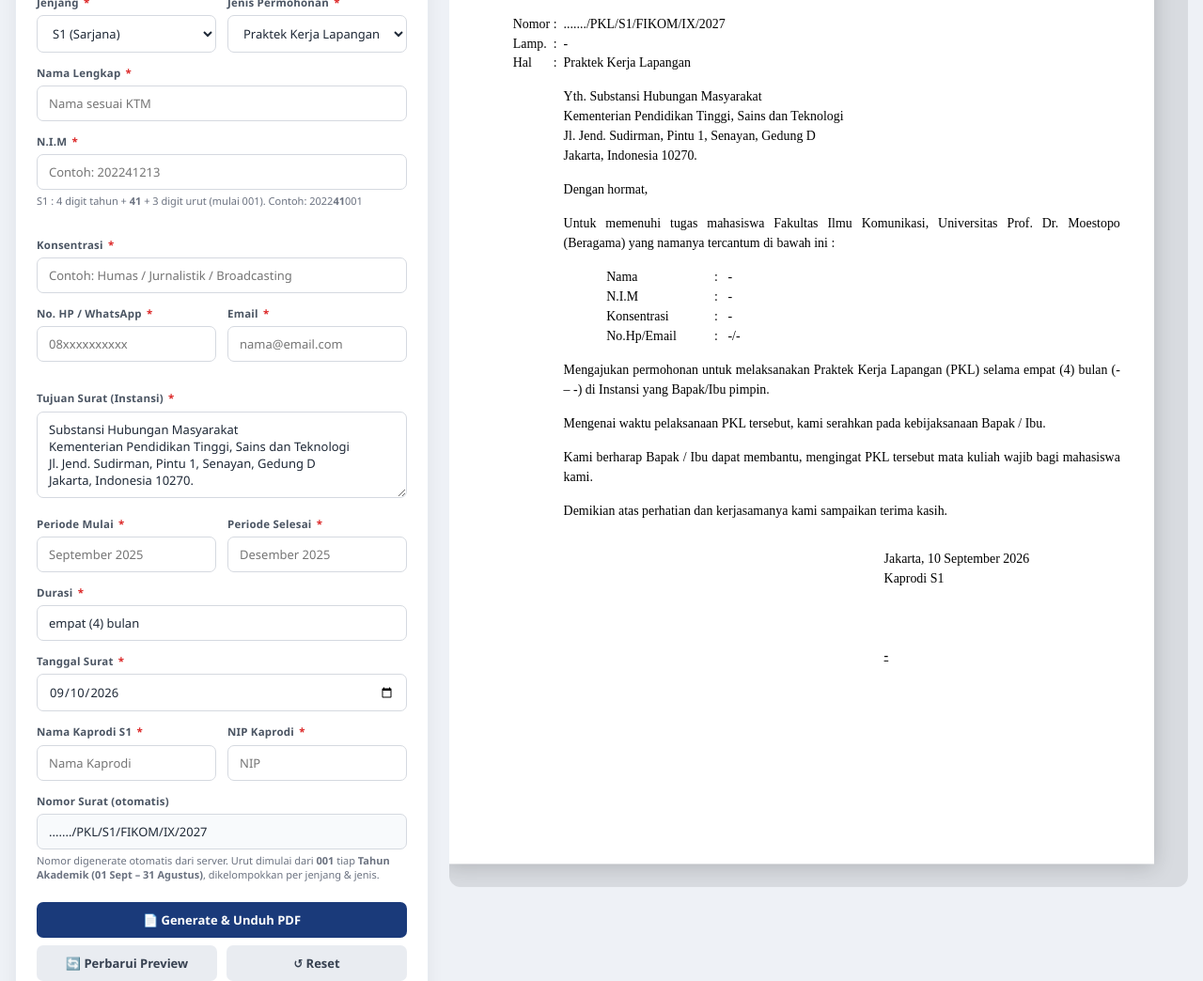
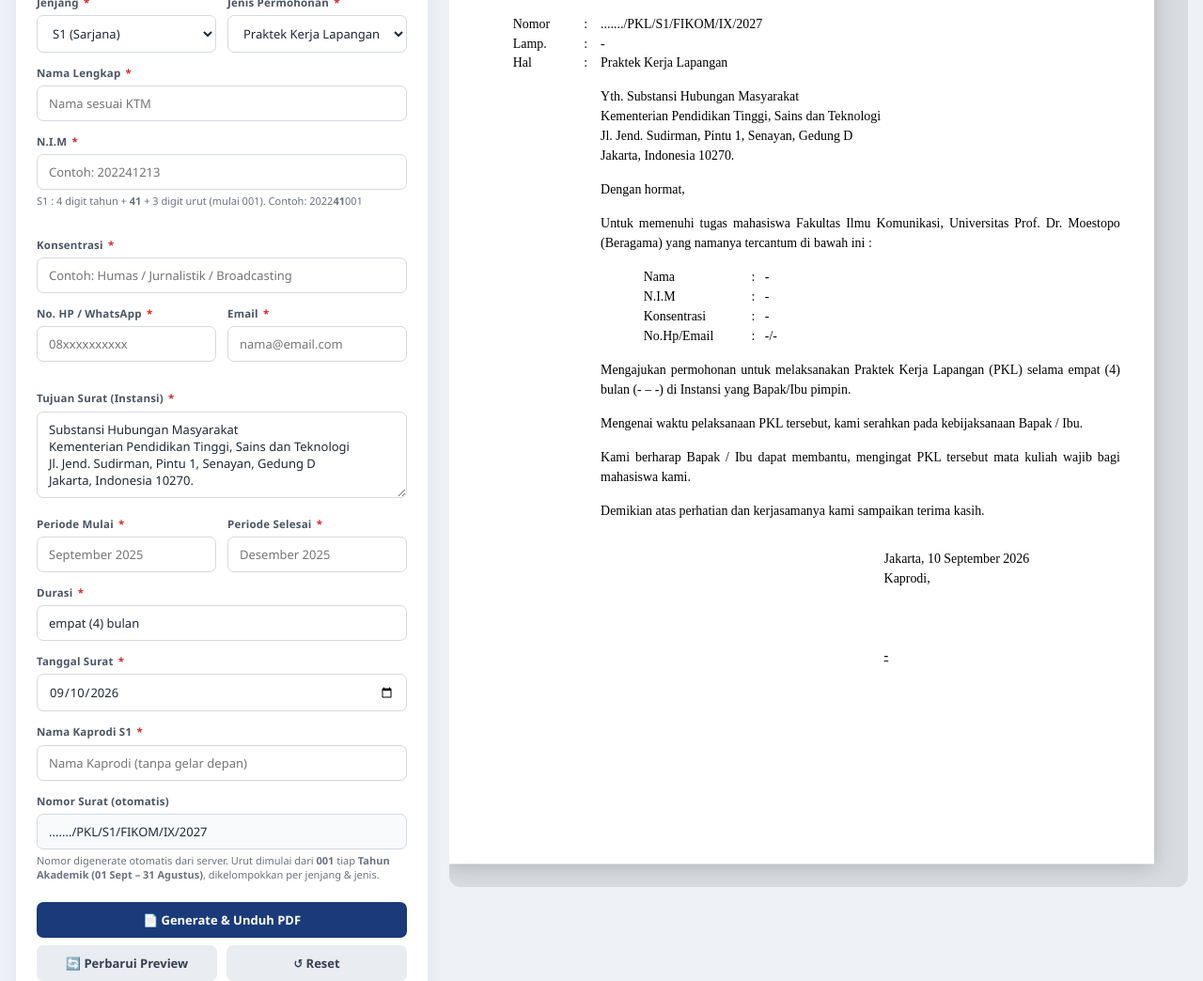
Before and after one commit to warso-id/form-surat-mahasiswa, a plain HTML site: page index.html in a window 1280 px wide. Shown: the part 296-1340 px from the top of the page at 94% size. Drawn offline with Linux system fonts and the light colour scheme.

Commit message:
Refactor A4 letter layout and comments in index.html
Updated comments and formatting for A4 letter layout in index.html. Adjusted margins, padding, and labels for clarity and consistency.

```diff
--- a/index.html
+++ b/index.html
@@ -196,16 +196,8 @@
     transition:transform .2s ease;
   }
 
-  /* ============================================================
-     A4 LETTER
-     Padding halaman:
-       top    = 0.5cm  (jarak atas ke kop)
-       right  = 1cm    (right indent body)
-       bottom = 2cm
-       left   = 2cm    (margin kertas kiri)
-     Body content (Yth, paragraf) tambah indent 1.5cm
-     → total left dari tepi kertas = 3.5cm
-  ============================================================ */
+  /* ================ A4 LETTER ================ */
+  /* Page: A4 210x297mm; margin: top 0.5cm, right 1cm, bottom 2cm, left 2cm */
   #letter{
     width:210mm;
     min-height:297mm;
@@ -219,53 +211,60 @@
     position:relative;
   }
 
-  /* ---- Kop surat: gambar saja, 0.5cm dari atas, tinggi 3.5cm ---- */
+  /* ---- Kop surat: gambar saja, 0.5cm dari atas, tinggi 3.5cm, lebar = margin tulisan ---- */
   .kop-img{
     display:block;
-    width:100%;          /* full lebar area cetak = 207mm */
+    width:100%;         /* = 210 - 2 - 1 = 207mm */
     height:3.5cm;
     object-fit:fill;
     margin:0 0 0.5cm 0;
   }
 
-  /* ---- Nomor / Lamp. / Hal : rata kiri di margin (2cm dari kertas) ---- */
+  /* ---- Body: Nomor/Lamp/Hal di margin, body di-indent 3.5cm ---- */
+  .letter-body{
+    /* no extra padding */
+  }
+
+  /* Nomor/Lamp/Hal — rata kiri di margin */
   .letter-head-table{
     border-collapse:collapse;
     font-size:11pt;
+    margin:0 0 12pt 0;
     line-height:1.5;
-    margin:0 0 12pt 0;
+    table-layout:fixed;
+    width:100%;
   }
   .letter-head-table td{
     padding:0;
     vertical-align:top;
+    line-height:1.5;
   }
-  .letter-head-table td.label{width:1.2cm}
-  .letter-head-table td.colon{width:0.3cm}
+  .letter-head-table td.label{width:2.1cm}
+  .letter-head-table td.colon{width:0.5cm}
+  /* value column starts at 2.6cm → body indent 2.6cm */
 
-  /* ---- Body content: indent left 3.5cm dari tepi kertas (1.5cm dari margin) ---- */
+  /* Body content: indent 2.6cm — lurus dengan nilai "Praktek Kerja Lapangan" */
   .letter-content{
-    margin-left:1.5cm;    /* 2cm (page) + 1.5cm = 3.5cm dari tepi kertas */
-    /* right sudah otomatis 1cm dari padding halaman */
+    margin-left:2.6cm;
   }
 
-  /* Yth block */
+  /* Yth. block */
   .letter-to{
     font-size:11pt;
+    margin:0 0 12pt 0;
     line-height:1.5;
-    margin:12pt 0;
   }
-  .letter-to div{display:block}
+  .letter-to > div{display:block}
 
-  /* Paragraf: spacing 12pt before/after, line-height 1.5, special none */
+  /* Paragraf: spacing 12pt, line-height 1.5, tanpa text-indent */
   p{
     font-size:11pt;
     margin:12pt 0;
     text-align:justify;
     line-height:1.5;
-    text-indent:0;
   }
 
-  /* Tabel mahasiswa: indent 1.27cm dari body content */
+  /* Tabel mahasiswa menjorok 1.27cm dari body */
   .student-table{
     border-collapse:collapse;
     margin:12pt 0 12pt 1.27cm;
@@ -275,6 +274,7 @@
   .student-table td{
     padding:0;
     vertical-align:top;
+    line-height:1.5;
   }
   .student-table td:nth-child(1){width:3.2cm}
   .student-table td:nth-child(2){width:0.4cm}
@@ -426,15 +426,9 @@ Jakarta, Indonesia 10270.</textarea>
       <input type="date" id="tanggal">
     </div>
 
-    <div class="form-row">
     <div class="form-group">
       <label id="kaprodiLabel">Nama Kaprodi S1 <span class="req">*</span></label>
-        <input type="text" id="namaKaprodi" placeholder="Nama Kaprodi" autocomplete="off">
-      </div>
-      <div class="form-group">
-        <label>NIP Kaprodi <span class="req">*</span></label>
-        <input type="text" id="nipKaprodi" placeholder="NIP" autocomplete="off">
-      </div>
+      <input type="text" id="namaKaprodi" placeholder="Nama Kaprodi (tanpa gelar depan)" autocomplete="off">
     </div>
 
     <div class="form-group">
@@ -461,7 +455,10 @@ Jakarta, Indonesia 10270.</textarea>
         <!-- ================= KOP SURAT (GAMBAR) ================= -->
         <img class="kop-img" src="https://i.imgur.com/92EDVAN.png" alt="Kop Surat FIKOM">
 
-        <!-- ================= NOMOR / LAMP / HAL (rata kiri) ================= -->
+        <!-- ================= ISI SURAT ================= -->
+        <div class="letter-body">
+
+          <!-- Nomor / Lamp. / Hal — rata kiri di margin -->
           <table class="letter-head-table">
             <tr>
               <td class="label">Nomor</td>
@@ -480,10 +477,10 @@ Jakarta, Indonesia 10270.</textarea>
             </tr>
           </table>
 
-        <!-- ================= BODY (indent left 3.5cm dari tepi kertas) ================= -->
+          <!-- Body surat — indent 2.6cm (lurus dengan nilai "Praktek Kerja Lapangan") -->
           <div class="letter-content">
 
-          <!-- Yth. — lurus dengan nilai "Praktek Kerja Lapangan" -->
+            <!-- Yth. -->
             <div class="letter-to">
               <div>Yth. <span id="outTujuanLine1">Substansi Hubungan Masyarakat</span></div>
               <div id="outTujuanRest">
@@ -497,6 +494,7 @@ Jakarta, Indonesia 10270.</textarea>
 
             <p>Untuk memenuhi tugas mahasiswa Fakultas Ilmu Komunikasi, Universitas Prof. Dr. Moestopo (Beragama) yang namanya tercantum di bawah ini :</p>
 
+            <!-- Tabel mahasiswa menjorok 1.27cm -->
             <table class="student-table">
               <tr><td>Nama</td><td>:</td><td id="outNama">-</td></tr>
               <tr><td>N.I.M</td><td>:</td><td id="outNim">-</td></tr>
@@ -518,18 +516,19 @@ Jakarta, Indonesia 10270.</textarea>
 
             <p>Demikian atas perhatian dan kerjasamanya kami sampaikan terima kasih.</p>
 
+          </div>
+
           <!-- Tanda tangan (rata kanan) -->
           <div class="signature-wrap">
             <div class="signature">
               <div class="place-date">Jakarta, <span id="outTanggal">-</span></div>
-              <div class="jabatan" id="outJabatan">Kaprodi S1</div>
+              <div class="jabatan">Kaprodi,</div>
               <div class="sig-space"></div>
               <div class="name" id="outKaprodi">-</div>
             </div>
           </div>
 
         </div>
-
       </div>
     </div>
   </div>
@@ -584,8 +583,8 @@ const JENIS_MAP = {
 };
 
 const KAPRODI_DEFAULT = {
-  S1: { nama:'', nip:'', label:'Nama Kaprodi S1' },
-  S2: { nama:'', nip:'', label:'Nama Kaprodi S2' }
+  S1: { nama:'', label:'Nama Kaprodi S1' },
+  S2: { nama:'', label:'Nama Kaprodi S2' }
 };
 
 const BULAN_ID = ['Januari','Februari','Maret','April','Mei','Juni','Juli','Agustus','September','Oktober','November','Desember'];
@@ -712,7 +711,6 @@ function renderJenisOptions(){
   const kd = KAPRODI_DEFAULT[jenjang];
   $('kaprodiLabel').innerHTML = escapeHtml(kd.label) + ' <span class="req">*</span>';
   if (!$('namaKaprodi').value) $('namaKaprodi').value = kd.nama;
-  if (!$('nipKaprodi').value) $('nipKaprodi').value = kd.nip;
 
   updateNomorPreview();
 }
@@ -772,7 +770,6 @@ function updatePreview(){
 
   // Tanda tangan
   $('outTanggal').textContent = formatTanggalID(tanggal);
-  $('outJabatan').textContent = (jenjang === 'S1') ? 'Kaprodi S1' : 'Kaprodi S2';
   $('outKaprodi').textContent = $('namaKaprodi').value.trim() || '-';
 }
 
@@ -797,8 +794,8 @@ function fitPreviewScale(){
   scaler.style.width = '';
 
   const panel = document.querySelector('.preview-panel');
-  const available = panel.clientWidth - 32; // padding kiri/kanan
-  const letterWidth = letter.offsetWidth;   // ≈ 794px (210mm)
+  const available = panel.clientWidth - 32;
+  const letterWidth = letter.offsetWidth;
 
   if (letterWidth > available){
     const scale = available / letterWidth;
@@ -948,9 +945,9 @@ async function generatePDF(){
     };
     await html2pdf().set(opt).from(element).save();
 
-    toast('✅ PDF berhasil diunduh.', 'success');
+    toast('✅ PDF berhasil diunduh & data tersimpan.', 'success');
 
-    // 5. Simpan ke database (Google Sheets) — tidak blocking
+    // 5. Simpan ke database (Google Sheets)
     const payload = {
       nomor: nomorFull,
       jenjang: jenjang,
@@ -1069,15 +1066,14 @@ function init(){
     $('jenjang').value = 'S1';
     setDefaultTanggal();
     renderJenisOptions();
+    $('namaKaprodi').value = '';
     updatePreview();
     toast('Formulir direset.');
   });
 
   window.addEventListener('resize', fitPreviewScale);
 
-  // Reset Kaprodi (kosong — silakan isi manual)
   $('namaKaprodi').value = '';
-  $('nipKaprodi').value = '';
 
   updatePreview();
   setTimeout(fitPreviewScale, 300);
```
Lines whose indentation alone changed are shown as unchanged.
